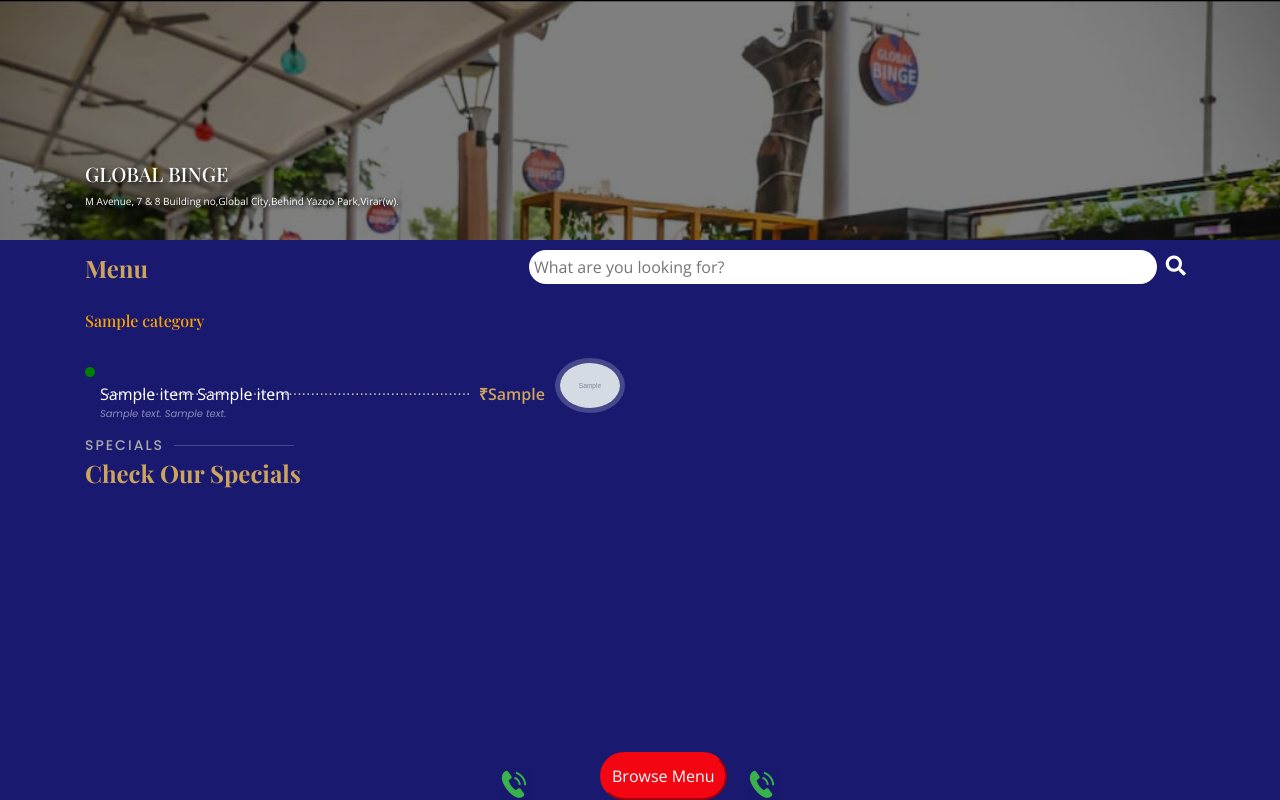
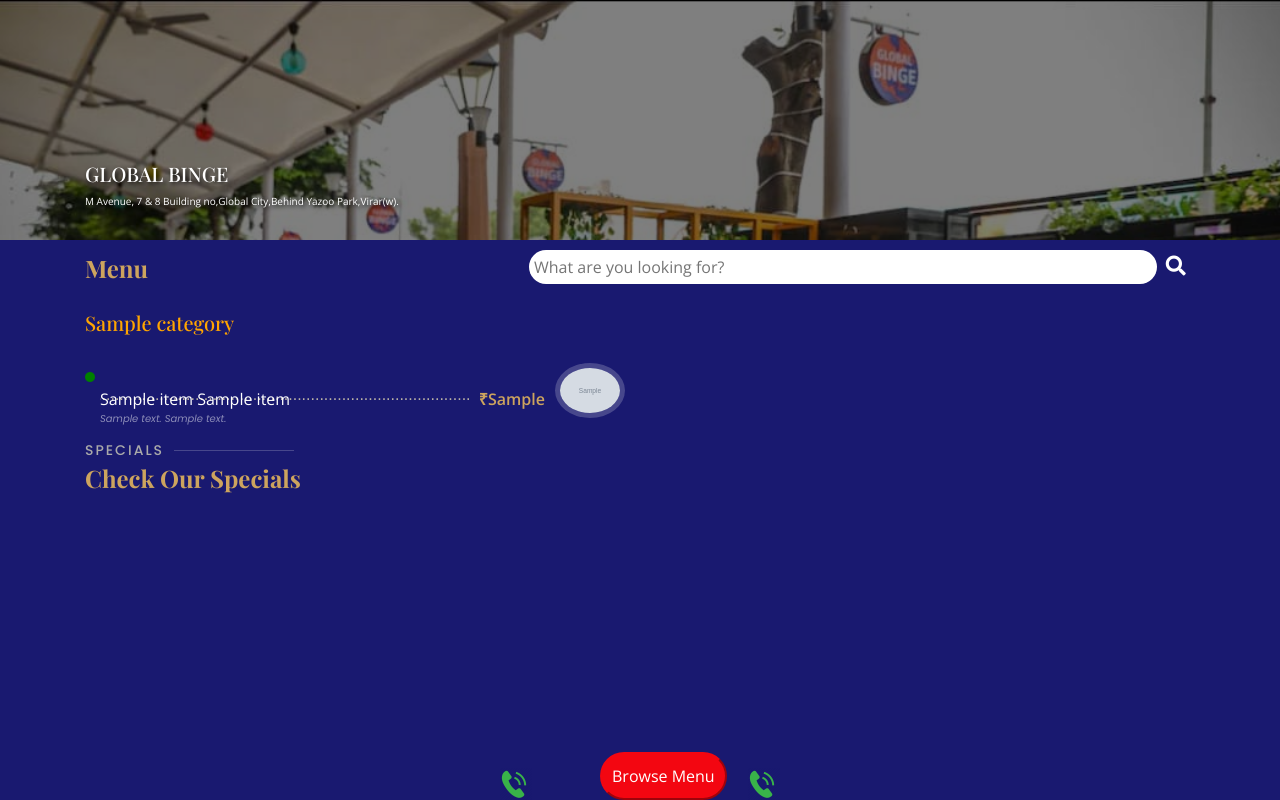
Before and after one commit to santhusan007/digitalmenu, a Django app: page /hotel/ in a window 1280 px wide. Run offline with Django 4.2, Linux system fonts and the light colour scheme; tables that the repository leaves empty hold one stand-in row (values such as "Sample post"); grey boxes marked "Sample" are stand-in pictures; some libraries are stand-ins or nearby versions; some web fonts are replaced.

Commit message:
beautification

```diff
--- a/menucard/templates/menucard/home.html
+++ b/menucard/templates/menucard/home.html
@@ -98,9 +98,9 @@
         </div>
         </div>
         </section>
-        <div class="myButtonContainer">
+        <div class="myButtonContainer" style="z-index: 9;"">
 
-          <div id="mybutton">
+          <div id="mybutton" style="z-index: 9;">
               <!--button class="feedback toggle">Browse Menu</button-->
               <input class="feedback" type="button" id="btnShow" value="Browse Menu" />
               <div id="dialog" style="display: none" ;>
@@ -121,12 +121,12 @@
 
 
 
-              <div >
+              <div style="z-index: 9;" >
                   <a href="https://wa.link/3unt79" target="_blank"> <img src="/static/assets/img/call.png"id="wa"   alt=""></a>
 
               </div>
-              <div >
-                  <a href="tel:+917306191467"> <img src="/static/assets/img/call.png" id="phone" alt=""></a>
+              <div  >
+                  <a href="tel:+917306191467"> <img src="/static/assets/img/call.png" id="phone" style="z-index: 9;" alt=""></a>
 
               </div>
           </div>
--- a/static/assets/css/style.css
+++ b/static/assets/css/style.css
@@ -607,7 +607,7 @@ h1, h2, h3, h4, h5, h6 {
 
 .cateogery{
   color: orange;
-  font-size: 16px;
+  font-size: 20px;
 }
 
 @media (max-height: 500px) {
```
Also changed, not shown: menucard/templates/menucard/globalbinge.html (+15 -11 lines).
